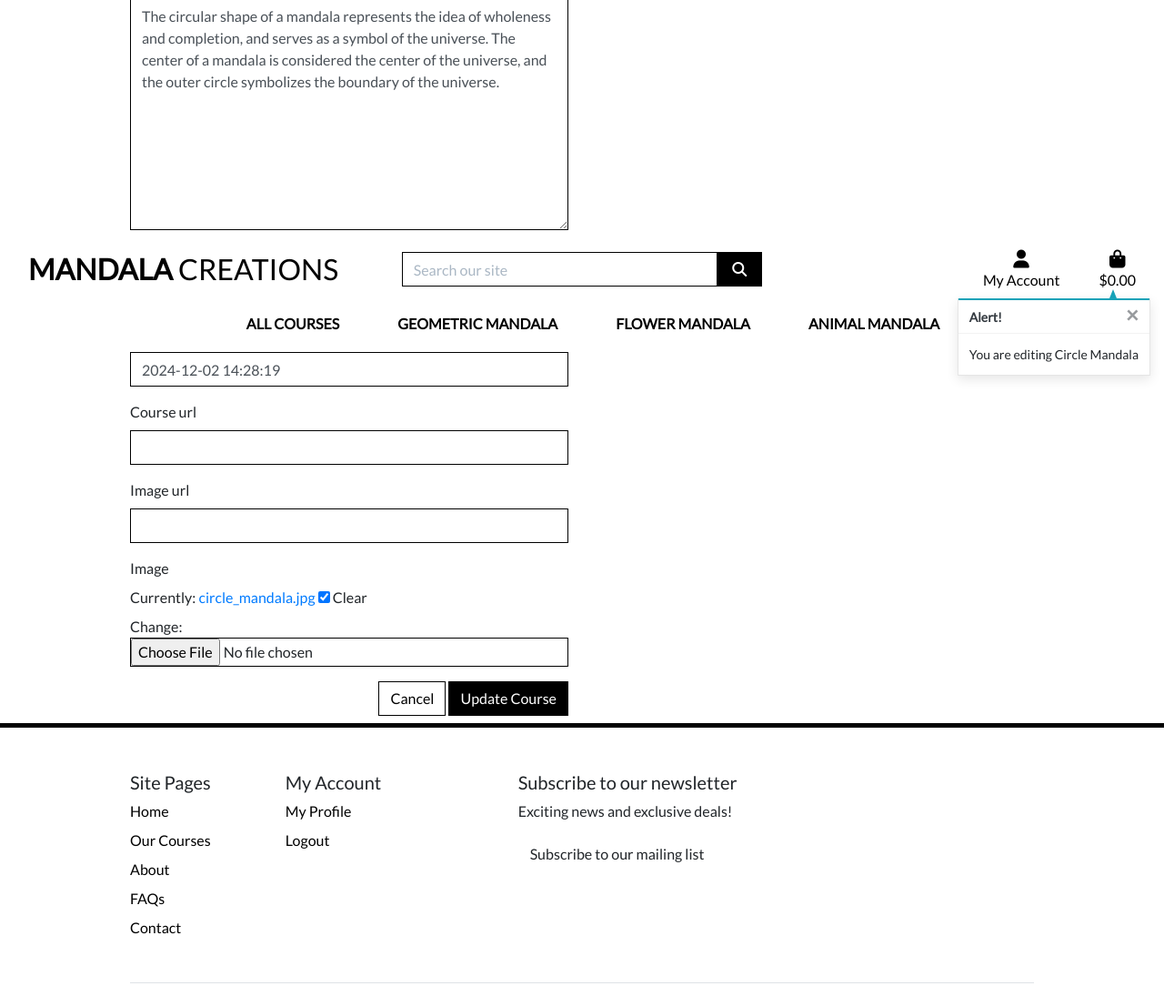
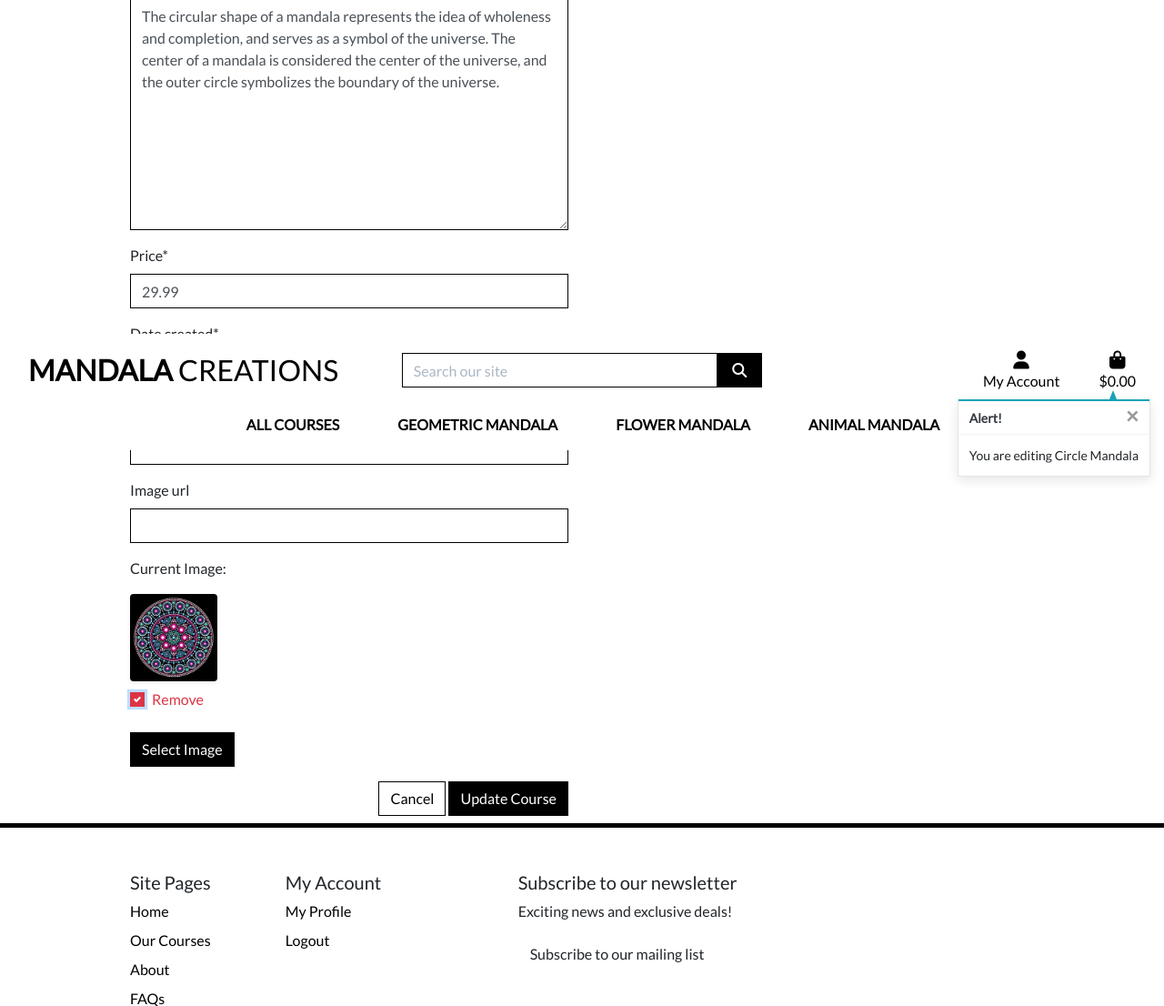
Before and after one commit to Meghanarajvinakota/online-mandala-creations, a Django app: page /courses/edit/1/ in a window 1280 px wide, after a click on "Remove". Shown: the part 779-1885 px from the top of the page at 91% size. Run offline with Django 3.2, Linux system fonts and the light colour scheme; the visitor is signed in with stand-in values (Sample User, id 1); data comes from the database, SQL or seed files in the repository; some libraries are stand-ins or nearby versions.

Commit message:
Fixing the image field

```diff
--- a/courses/forms.py
+++ b/courses/forms.py
@@ -1,4 +1,5 @@
 from django import forms
+from .widgets import CustomClearableFileInput
 from .models import Course, Category
 
 
@@ -8,6 +9,8 @@ class CourseForm(forms.ModelForm):
         model = Course
         fields = '__all__'
 
+    image = forms.ImageField(label='Image', required=False, widget=CustomClearableFileInput)
+
     def __init__(self, *args, **kwargs):
         super().__init__(*args, **kwargs)
         categories = Category.objects.all()
--- /dev/null
+++ b/courses/templates/courses/custom_widget_templates/custom_clearable_file_input.html
@@ -0,0 +1,17 @@
+{% if widget.is_initial %}
+    <p>{{ widget.initial_text }}:</p>
+    <a href="{{ widget.value.url }}">
+        <img width="96" height="96" class="rounded shadow-sm" src="{{ widget.value.url }}">
+    </a>
+    {% if not widget.required %}
+        <div class="custom-control custom-checkbox mt-2">
+            <input class="custom-control-input" type="checkbox" name="{{ widget.checkbox_name }}" id="{{ widget.checkbox_id }}">
+            <label class="custom-control-label text-danger" for="{{ widget.checkbox_id }}">{{ widget.clear_checkbox_label }}</label>
+        </div>
+    {% endif %}<br>
+    {{ widget.input_text }}
+{% endif %}
+<span class="btn btn-black rounded-0 btn-file">
+    Select Image <input id="new-image" type="{{ widget.type }}" name="{{ widget.name }}"{% include "django/forms/widgets/attrs.html" %}>
+</span>
+<strong><p class="text-danger" id="filename"></p></strong>
--- a/courses/templates/courses/edit_course.html
+++ b/courses/templates/courses/edit_course.html
@@ -25,7 +25,13 @@
             <div class="col-12 col-md-6">
                 <form method="POST" action="{% url 'edit_course' course.id %}" class="form mb-2" enctype="multipart/form-data">
                     {% csrf_token %}
-                    {{ form | crispy }}
+                    {% for field in form %}
+                        {% if field.name != 'image' %}
+                            {{ field | as_crispy_field }}
+                        {% else %}
+                            {{ field }}
+                        {% endif %}
+                    {% endfor %}
                     <div class="text-right">
                         <a class="btn btn-outline-black rounded-0" href="{% url 'courses' %}">Cancel</a>
                         <button class="btn btn-black rounded-0" type="submit">Update Course</button>
@@ -35,3 +41,13 @@
         </div>
     </div>
 {% endblock %}
+
+{% block postloadjs %}
+    {{ block.super }}
+    <script type="text/javascript">
+        $('#new-image').change(function() {
+            var file = $('#new-image')[0].files[0];
+            $('#filename').text(`Image will be set to: ${file.name}`);
+        });
+    </script>
+{% endblock %}
--- a/static/css/base.css
+++ b/static/css/base.css
@@ -649,6 +649,35 @@ input[name='q']::placeholder {
     overflow-y: auto;
 }
 
+
+/* Courses Form */
+
+.btn-file {
+    position: relative;
+    overflow: hidden;
+}
+
+.btn-file input[type="file"] {
+    position: absolute;
+    top: 0;
+    right: 0;
+    min-width: 100%;
+    min-height: 100%;
+    opacity: 0;
+    cursor: pointer;
+}
+
+.custom-checkbox .custom-control-label::before {
+    border-radius: 0;
+    border-color: #dc3545;
+}
+
+.custom-checkbox .custom-control-input:checked~.custom-control-label::before {
+    background-color: #dc3545;
+    border-color: #dc3545;
+    border-radius: 0;
+}
+
 /* -------- FOOTER -------- */
 
 footer {
```
Also changed, not shown: courses/templates/courses/add_course.html (+17 -1 lines), courses/widgets.py (added, +9 -0 lines).
